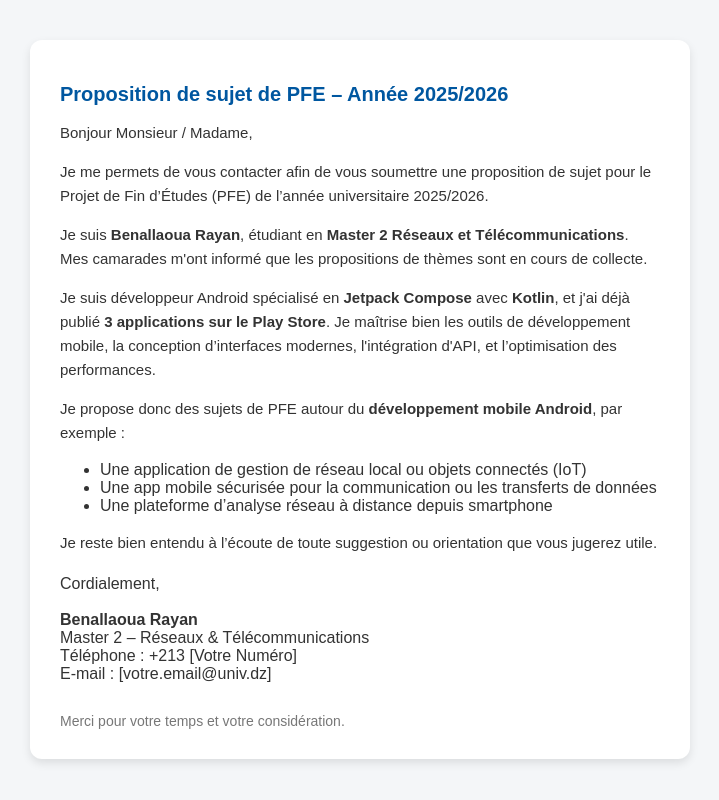
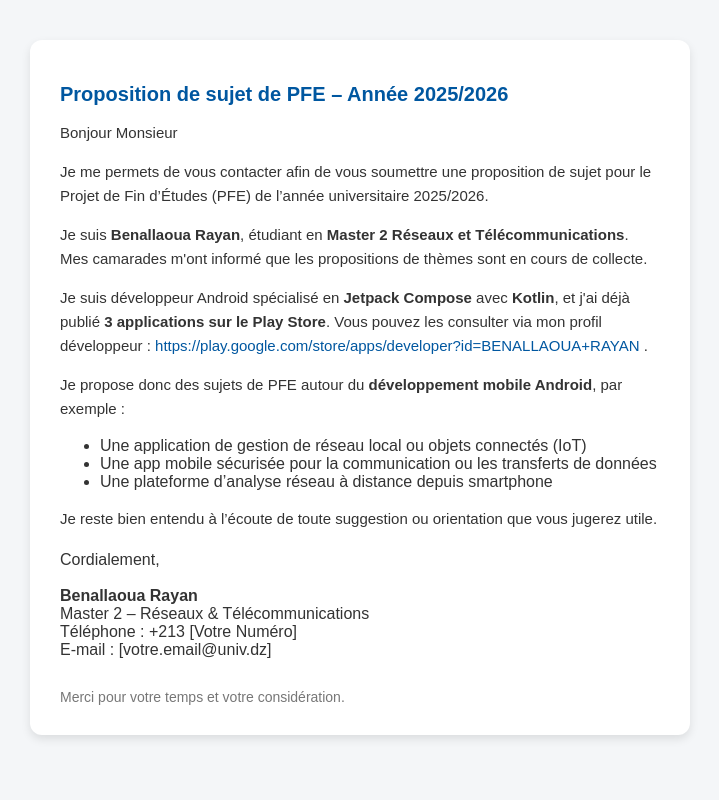
Before and after one commit to rayan332/main, a plain HTML site: page mail.html in a window 1280 px wide. Shown: the whole page, without its empty margins (280-999 px from the left). Drawn offline with Linux system fonts and the light colour scheme.

Commit message:
Update mail.html

```diff
--- a/mail.html
+++ b/mail.html
@@ -35,6 +35,13 @@
     .signature {
       margin-top: 20px;
     }
+    a {
+      color: #0057a0;
+      text-decoration: none;
+    }
+    a:hover {
+      text-decoration: underline;
+    }
     @media (max-width: 600px) {
       .container {
         margin: 10px;
@@ -47,7 +54,7 @@
   <div class="container">
     <h1>Proposition de sujet de PFE – Année 2025/2026</h1>
 
-    <p>Bonjour Monsieur / Madame,</p>
+    <p>Bonjour Monsieur</p>
 
     <p>
       Je me permets de vous contacter afin de vous soumettre une proposition de sujet pour le
@@ -61,8 +68,10 @@
 
     <p>
       Je suis développeur Android spécialisé en <strong>Jetpack Compose</strong> avec <strong>Kotlin</strong>,
-      et j'ai déjà publié <strong>3 applications sur le Play Store</strong>. Je maîtrise bien les outils de développement
-      mobile, la conception d’interfaces modernes, l'intégration d'API, et l’optimisation des performances.
+      et j'ai déjà publié <strong>3 applications sur le Play Store</strong>. Vous pouvez les consulter via mon profil développeur :
+      <a href="https://play.google.com/store/apps/developer?id=BENALLAOUA+RAYAN" target="_blank">
+        https://play.google.com/store/apps/developer?id=BENALLAOUA+RAYAN
+      </a>.
     </p>
 
     <p>
```
